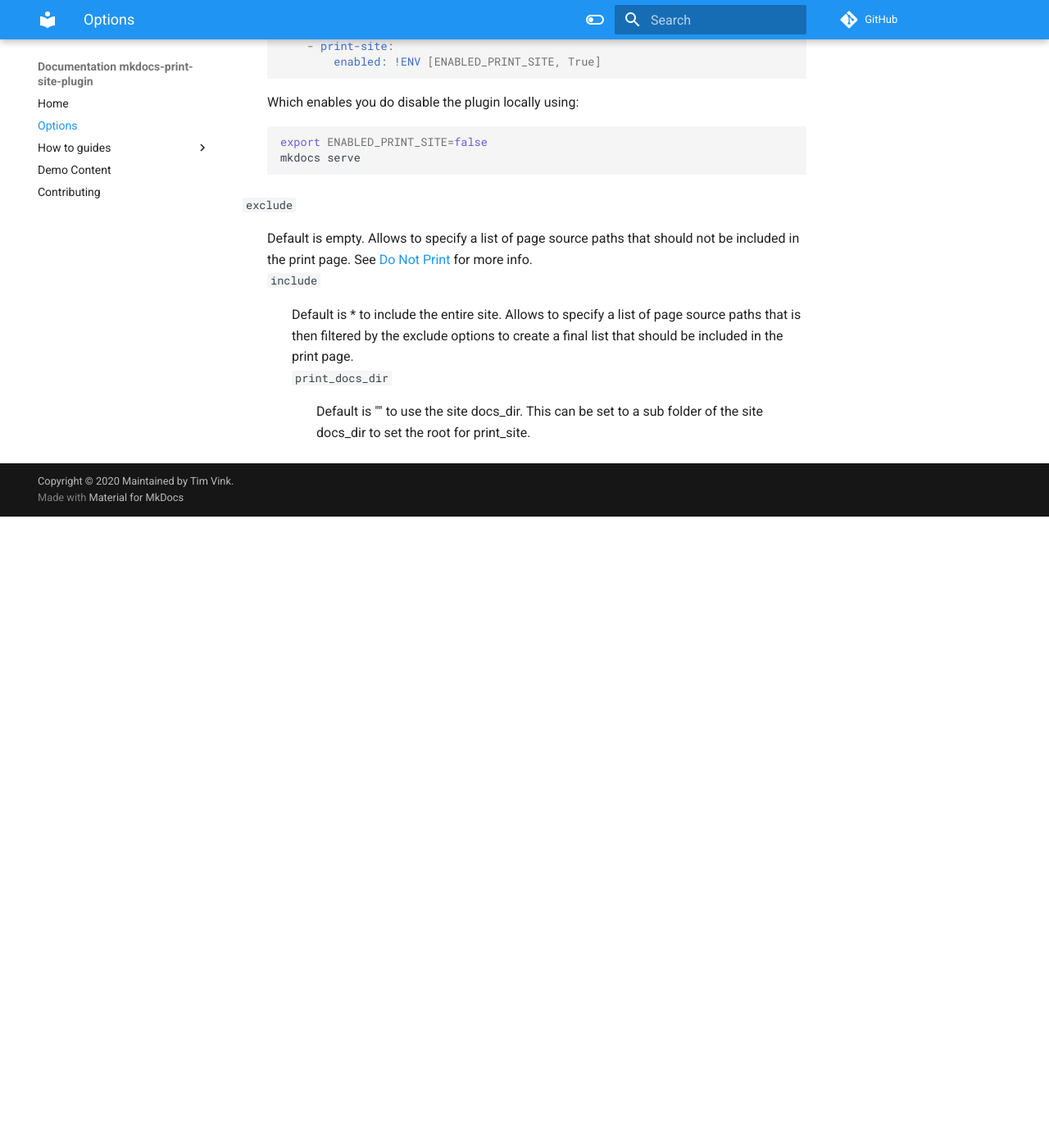
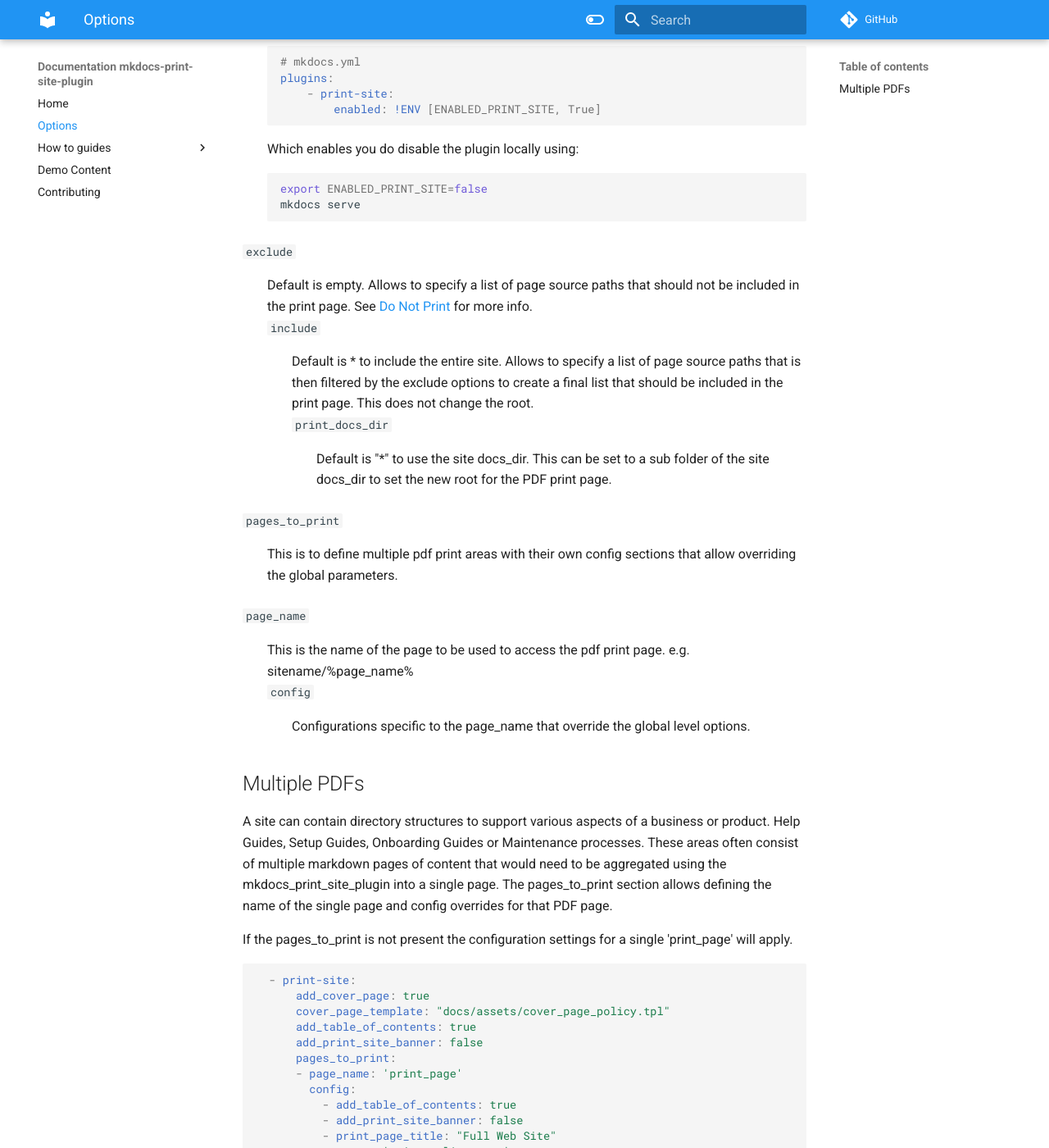
Before and after one commit to timvink/mkdocs-print-site-plugin, an MkDocs documentation site: the page built from docs/options.md, in a window 1280 px wide and 1400 px high, scrolled down 2833 px. Shown: the whole window at 82% size. Built offline with MkDocs 1.6.1 and Material for MkDocs 9.7.7, drawn with Linux system fonts in a browser that asks for light colours; a script that is not in the unit is left out; comment, search, counter and statistics services are not loaded; before the commit the page ends 3463 px from its top, so only the background shows below that; some of the changed text lies outside the part shown.

Commit message:
adjusted to allow full site and added comments to options.md

````diff
--- a/docs/options.md
+++ b/docs/options.md
@@ -24,6 +24,9 @@ plugins:
       exclude:
       include:
       print_docs_dir: ""
+      pages_to_print:
+      - page_name: 'print_page'
+        config:
 ```
 
 `add_to_navigation`
@@ -95,6 +98,75 @@ plugins:
 `exclude`
 : Default is empty. Allows to specify a list of page source paths that should not be included in the print page. See [Do Not Print](how-to/do_not_print.md#ignoring-an-entire-page) for more info.
 `include`
-: Default is * to include the entire site. Allows to specify a list of page source paths that is then filtered by the exclude options to create a final list that should be included in the print page.
+: Default is * to include the entire site. Allows to specify a list of page source paths that is then filtered by the exclude options to create a final list that should be included in the print page. This does not change the root.
 `print_docs_dir`
-: Default is "" to use the site docs_dir.  This can be set to a sub folder of the site docs_dir to set the root for print_site.
+: Default is "*" to use the site docs_dir.  This can be set to a sub folder of the site docs_dir to set the new root for the PDF print page.
+
+`pages_to_print`
+: This is to define multiple pdf print areas with their own config sections that allow overriding the global parameters.
+
+`page_name`
+: This is the name of the page to be used to access the pdf print page. e.g.  sitename/%page_name%
+`config`
+: Configurations specific to the page_name that override the global level options.
+
+
+## Multiple PDFs
+A site can contain directory structures to support various aspects of a business or product.  Help Guides, Setup Guides, Onboarding Guides or Maintenance processes.  These areas often consist of multiple markdown pages of content that would need to be aggregated using the mkdocs_print_site_plugin into a single page.   The pages_to_print section allows defining the name of the single page and config overrides for that PDF page.
+
+If the pages_to_print is not present the configuration settings for a single 'print_page' will apply.
+
+```yml
+  - print-site:
+      add_cover_page: true
+      cover_page_template: "docs/assets/cover_page_policy.tpl"
+      add_table_of_contents: true
+      add_print_site_banner: false
+      pages_to_print:
+      - page_name: 'print_page'
+        config:
+          - add_table_of_contents: true
+          - add_print_site_banner: false
+          - print_page_title: "Full Web Site"
+      - page_name: 'print_policy_page'
+        config:
+          - add_table_of_contents: true
+          - add_print_site_banner: false
+          - print_page_title: "Policy"
+          - print_docs_dir: "Reference/Policies"
+      - page_name: 'print_presales'
+        config:
+          - add_table_of_contents: false
+          - add_print_site_banner: true
+          - print_page_title: "Pre Sales Guide"
+          - print_docs_dir: "Reference/Pre Sales Guide"
+          - exclude:
+              - InternalProcesses*
+      - page_name: 'print_summer_catalog'
+        config:
+          - add_cover_page: true
+          - add_table_of_contents: true
+          - add_print_site_banner: false
+          - print_page_title: "Summer Catalog"
+          - cover_page_template: "docs/assets/cover_page_summer_catalog.tpl"
+          - include:
+            - jetskis*
+            - motorbikes*
+          - exclude:
+            - data*
+      - page_name: 'print_winter_catalog'
+        config:
+          - add_cover_page: true
+          - add_table_of_contents: true
+          - add_print_site_banner: false
+          - print_page_title: "Winter Catalog"
+          - include:
+            - snowmobiles*
+            - skiis*
+          - exclude:
+            - data*
+          - cover_page_template: "docs/assets/cover_page_winter_catalog.tpl"
+
+```
+
+The example above is contrived, but illustrates generation of pdfs for different topics or areas of a docs site.
````
Also changed, not shown: 2 other files.
